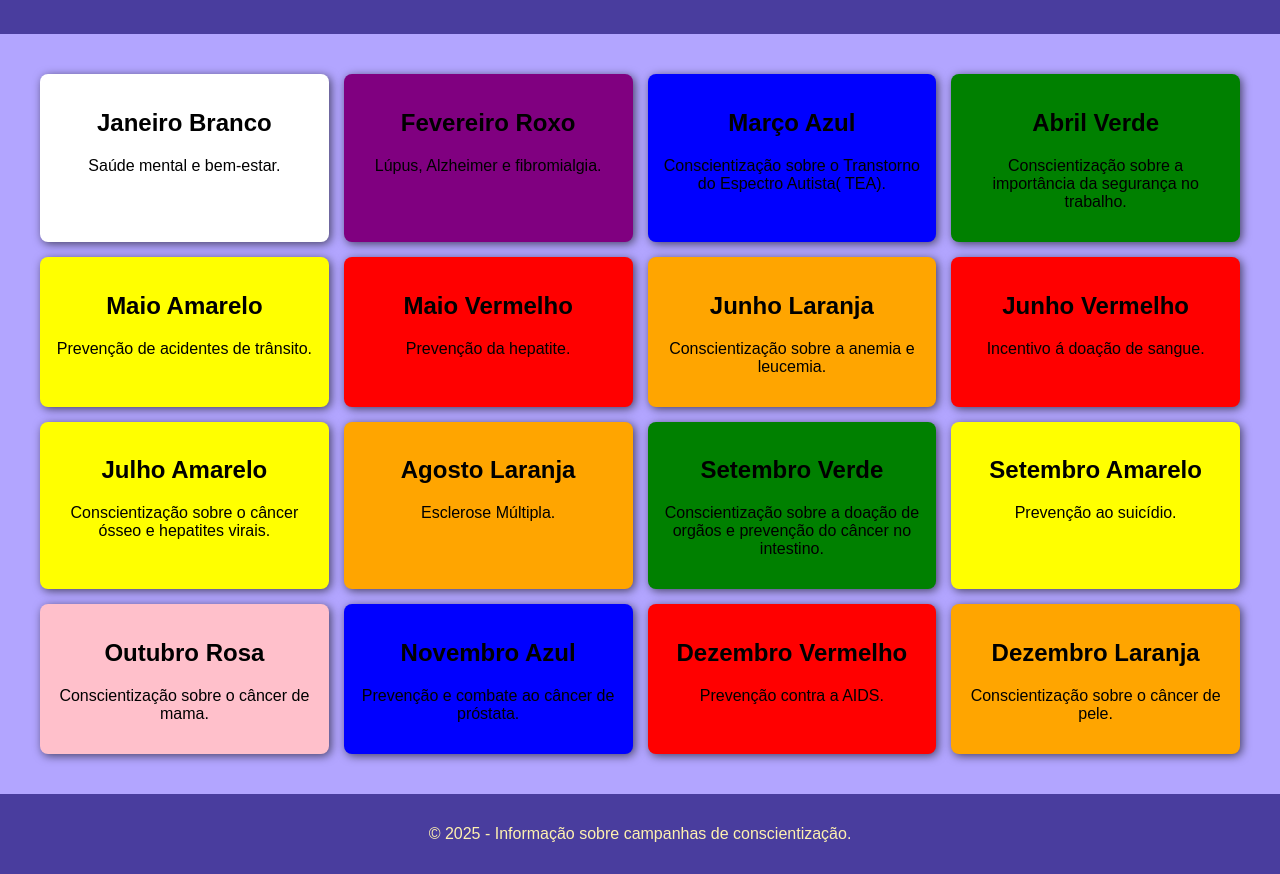
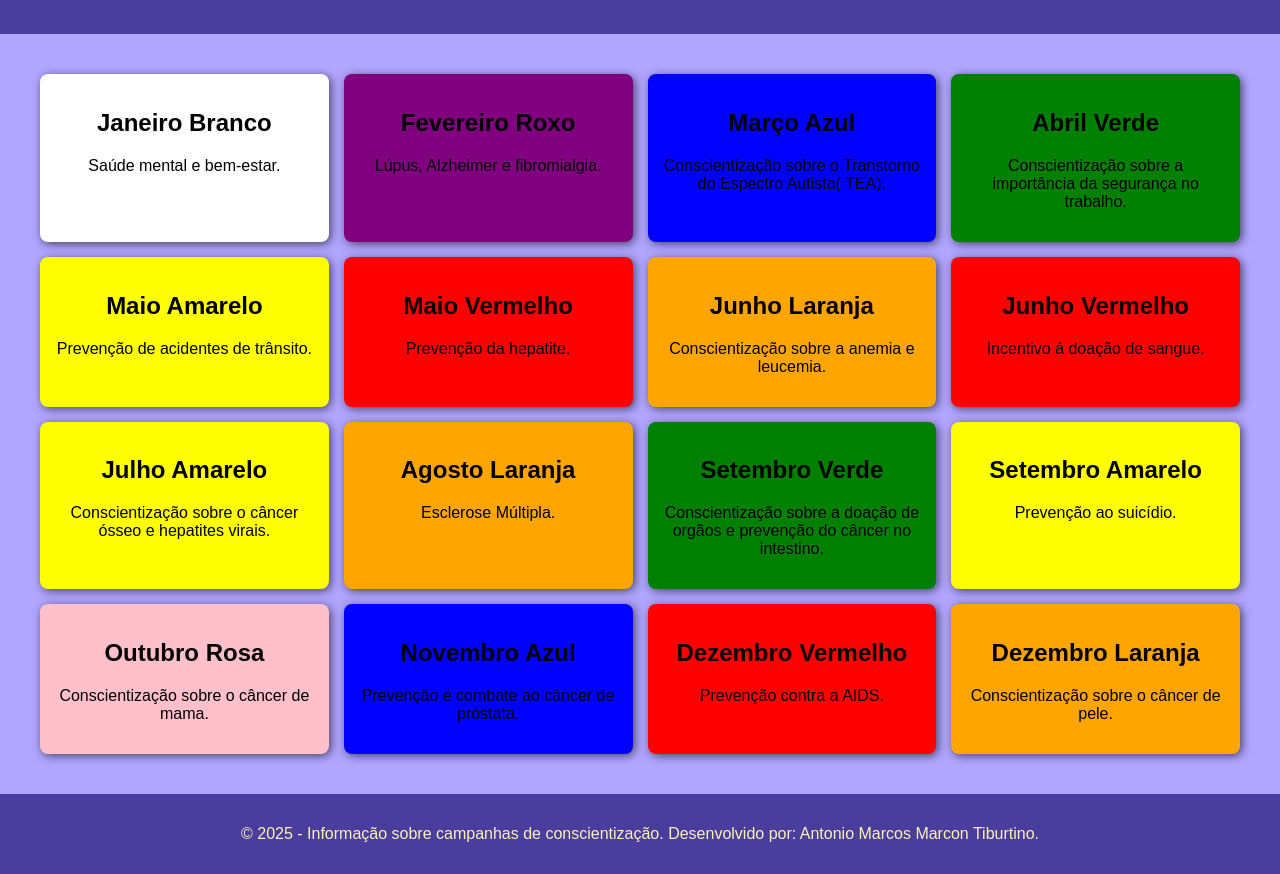
Before and after one commit to antoniotiburtino/meses-e-prevencoes, a plain HTML site: page index.html in a window 1280 px wide. Shown: the part 77-951 px from the top of the page. Drawn offline with Linux system fonts and the light colour scheme.

Commit message:
atualizando o footer

```diff
--- a/index.html
+++ b/index.html
@@ -16,7 +16,10 @@
     </main>
 
     <footer class="rodape">
-      <p>&copy; 2025 - Informação sobre campanhas de conscientização.</p>
+      <p>
+        &copy; 2025 - Informação sobre campanhas de conscientização.
+        Desenvolvido por: Antonio Marcos Marcon Tiburtino.
+      </p>
     </footer>
 
     <script src="js/app.js"></script>
```
